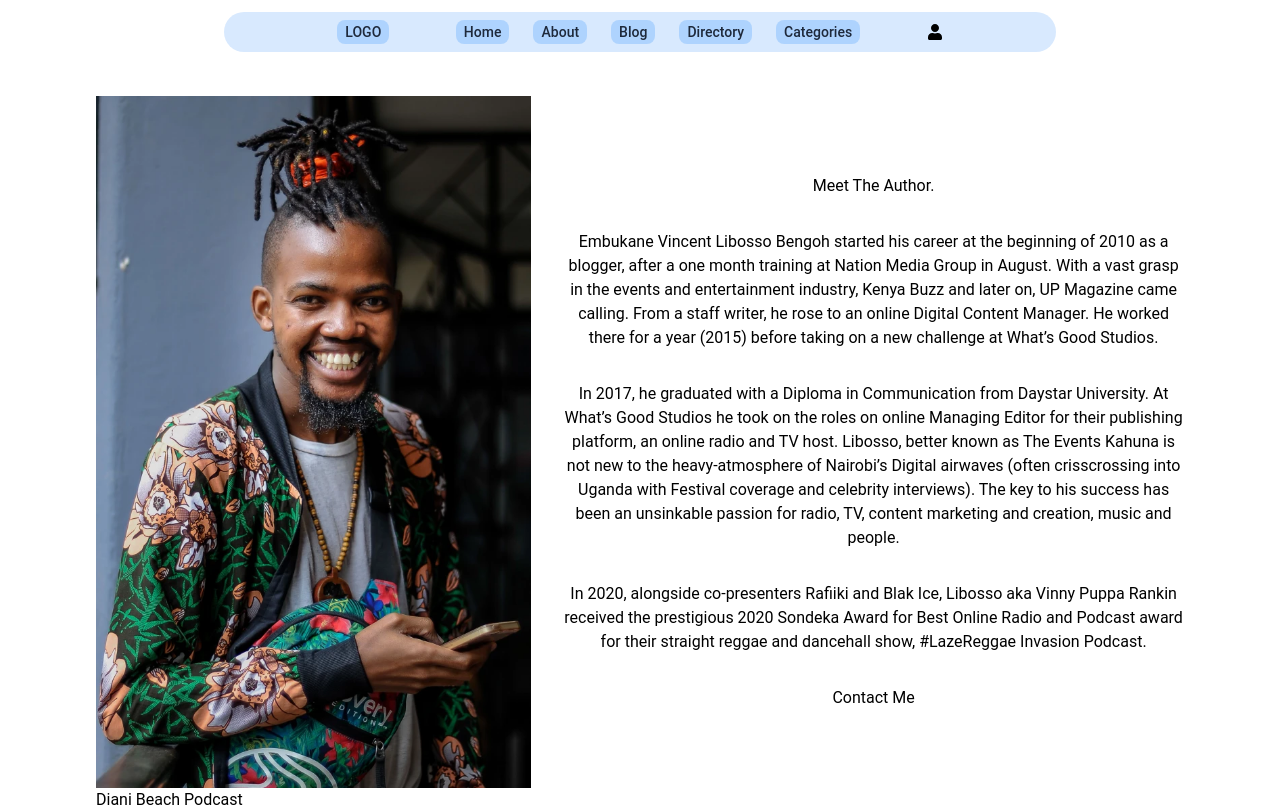
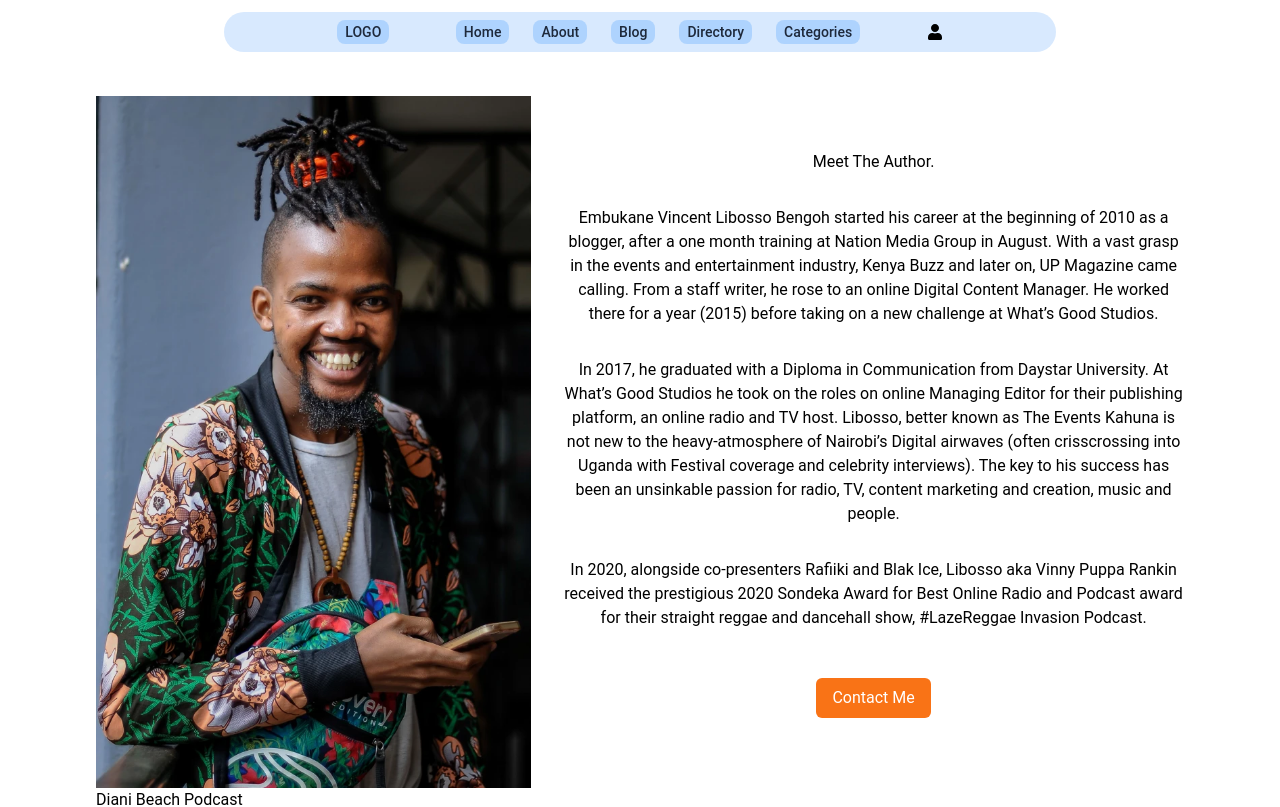
Before and after one commit to MatthewsRicky/travelapp, a Next.js app: page /about in a window 1280 px wide. Shown: the top 807 px of the page. Built offline with nearby package versions, Linux system fonts and the light colour scheme.

Commit message:
Update About.tsx

```diff
--- a/components/About.tsx
+++ b/components/About.tsx
@@ -56,7 +56,9 @@ const About = () => {
 						Best Online Radio and Podcast award for their straight reggae and
 						dancehall show, #LazeReggae Invasion Podcast.
 					</p>
-					<button>Contact Me</button>
+					<button className='text-center bg-orange-500 rounded-md px-4 py-2 text-white m-4'>
+						Contact Me
+					</button>
 				</article>
 			</section>
 			<section>
```
